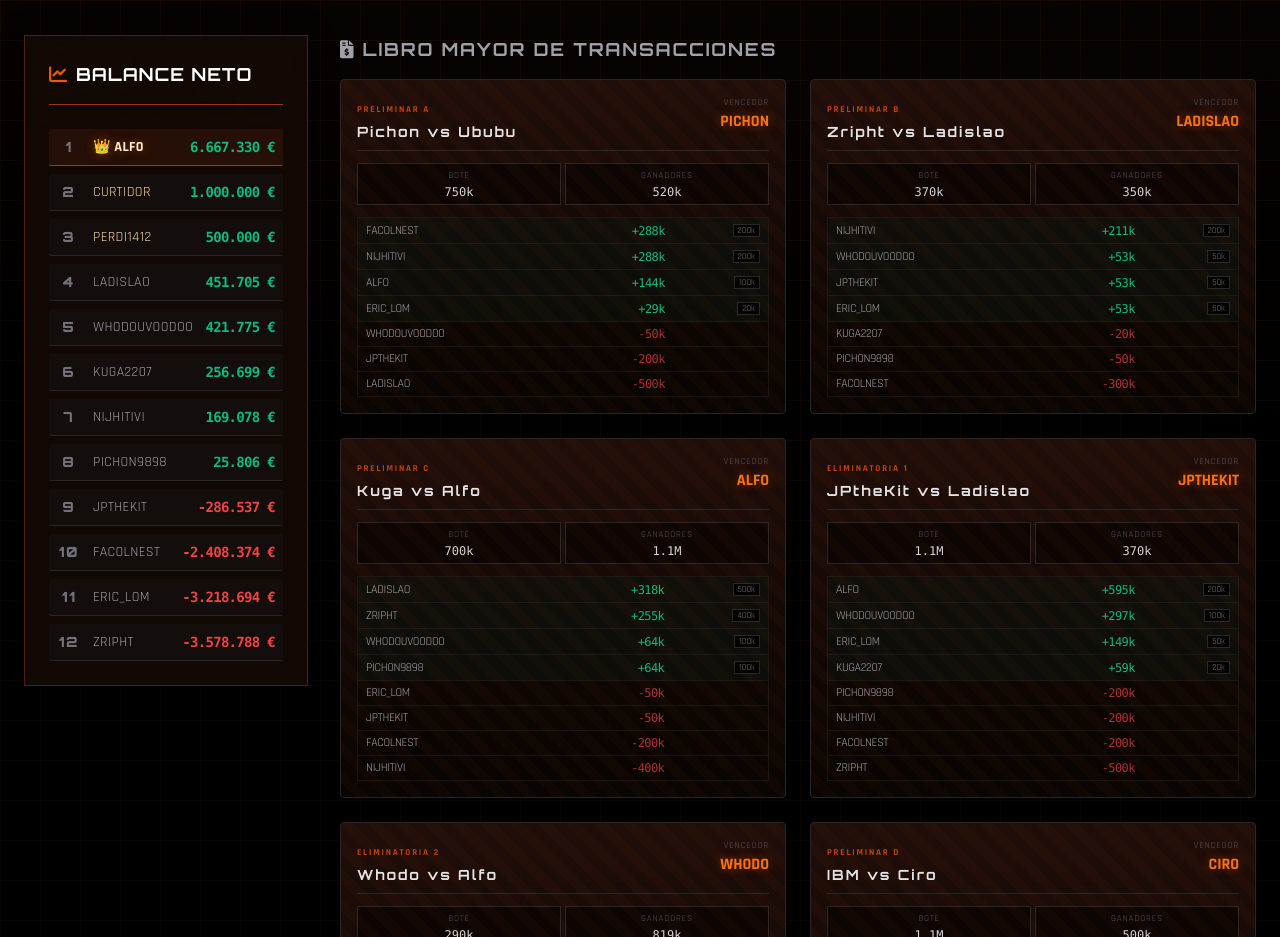
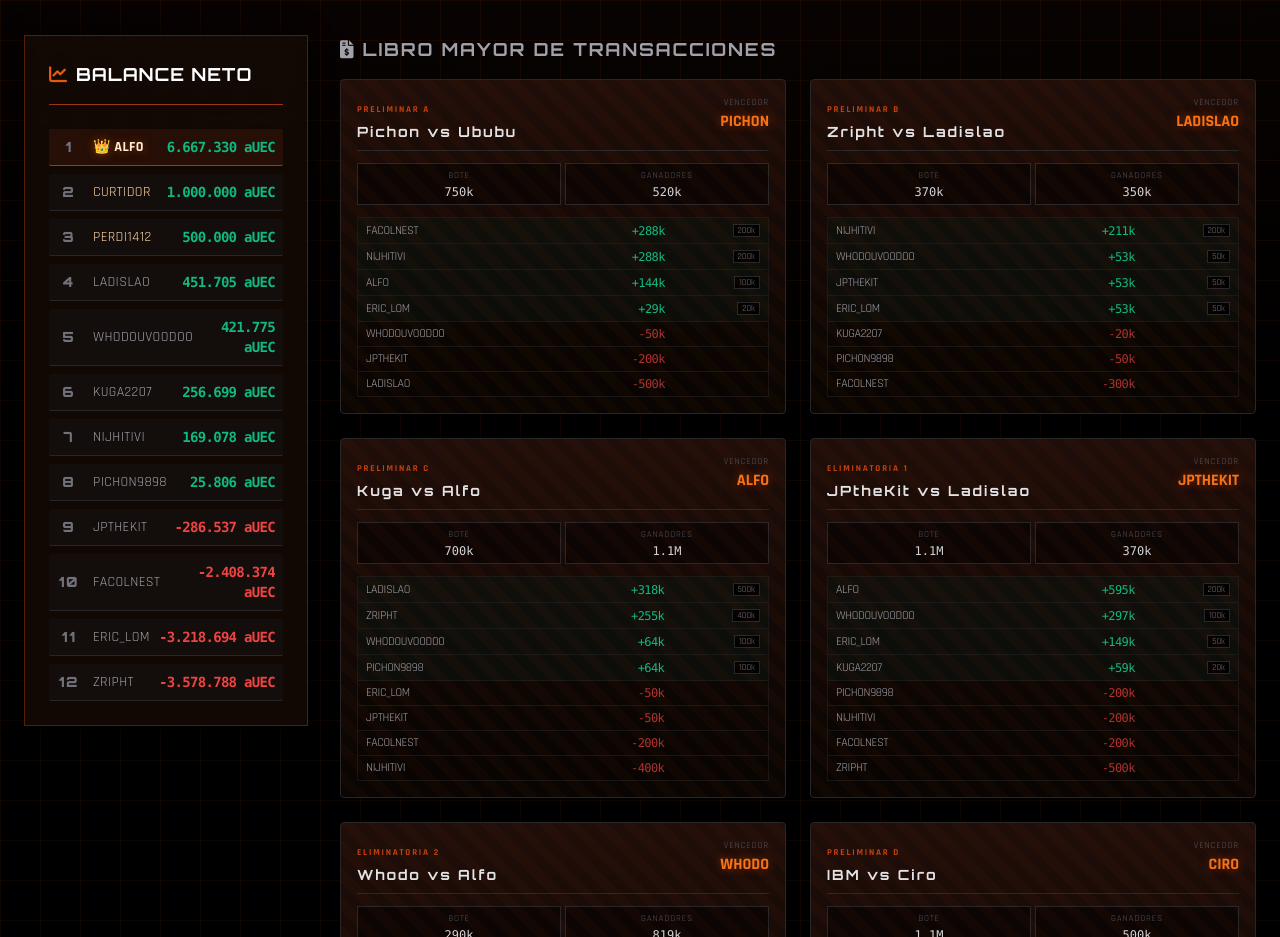
Before and after one commit to ArticSeths/resultados-velasatada-2025, a plain HTML site: page index.html in a window 1280 px wide. Shown: the part 2440-3377 px from the top of the page. Drawn offline with nearby package versions, Linux system fonts and the light colour scheme.

Commit message:
Modify title and currency formatting in index.html
Updated the title and changed currency formatting to include 'aUEC'.

```diff
--- a/index.html
+++ b/index.html
@@ -3,7 +3,7 @@
 <head>
     <meta charset="UTF-8">
     <meta name="viewport" content="width=device-width, initial-scale=1.0">
-    <title>Velasatada Harkonnen 2025</title>
+    <title>Velasatada 2025</title>
     <script src="https://cdn.tailwindcss.com"></script>
     <link href="https://cdnjs.cloudflare.com/ajax/libs/font-awesome/6.0.0/css/all.min.css" rel="stylesheet">
     <style>
@@ -274,7 +274,11 @@
             return numeric;
         }
 
-        const formatter = new Intl.NumberFormat('es-ES', { style: 'currency', currency: 'EUR', maximumFractionDigits: 0 });
+        // CAMBIO AQUI: Formateador manual para aUEC
+        const formatter = new Intl.NumberFormat('es-ES', {
+            style: 'decimal',
+            maximumFractionDigits: 0
+        });
 
         function formatShort(num) {
             if (Math.abs(num) >= 1000000) return (num / 1000000).toFixed(1) + 'M';
@@ -373,7 +377,8 @@
             }
 
             const balanceClass = balance >= 0 ? "text-emerald-500" : "text-red-500";
-            const formattedBalance = formatter.format(balance);
+            // CAMBIO AQUI: Concatenar aUEC
+            const formattedBalance = formatter.format(balance) + ' aUEC';
 
             div.className = `flex items-center justify-between p-2 rounded-sm transition border-b ${rowClass} hover:bg-zinc-800`;
             div.innerHTML = `
```
